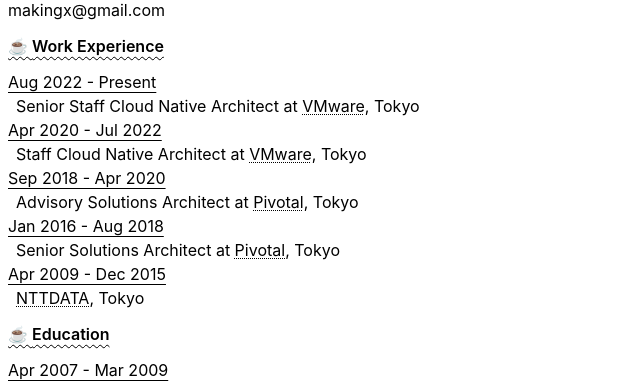
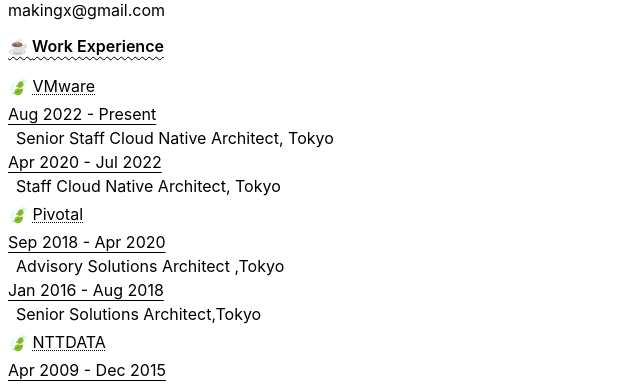
Before and after one commit to categolj/blog-ui, a Next.js app: page /aboutme in a window 1280 px wide. Shown: the part 548-933 px from the top of the page, without its empty margins (0-640 px from the left). Built offline with nearby package versions, Linux system fonts and the light colour scheme.

Commit message:
Update about

```diff
--- a/pages/aboutme/index.js
+++ b/pages/aboutme/index.js
@@ -1,4 +1,5 @@
 import Head from "next/head";
+
 export default function Index() {
     return <>
         <Head>
@@ -18,25 +19,24 @@
         <h3>Email</h3>
         <p>makingx@gmail.com</p>
         <h3>Work Experience</h3>
+        <h4><a href={'https://www.vmware.com'}>VMware</a></h4>
         <dl>
             <dt>Aug 2022 - Present</dt>
-            <dd>Senior Staff Cloud Native Architect at <a href={'https://www.vmware.com'}>VMware</a>,
-                Tokyo
-            </dd>
+            <dd>Senior Staff Cloud Native Architect, Tokyo</dd>
             <dt>Apr 2020 - Jul 2022</dt>
-            <dd>Staff Cloud Native Architect at <a href={'https://www.vmware.com'}>VMware</a>,
-                Tokyo
-            </dd>
+            <dd>Staff Cloud Native Architect, Tokyo</dd>
+        </dl>
+        <h4><a href={'https://pivotal.io'}>Pivotal</a></h4>
+        <dl>
             <dt>Sep 2018 - Apr 2020</dt>
-            <dd>Advisory Solutions Architect at <a href={'https://pivotal.io'}>Pivotal</a>,
-                Tokyo
-            </dd>
+            <dd>Advisory Solutions Architect ,Tokyo</dd>
             <dt>Jan 2016 - Aug 2018</dt>
-            <dd>Senior Solutions Architect at <a href={'https://pivotal.io'}>Pivotal</a>,
-                Tokyo
-            </dd>
+            <dd>Senior Solutions Architect,Tokyo</dd>
+        </dl>
+        <h4><a href={'https://www.nttdata.com'}>NTTDATA</a></h4>
+        <dl>
             <dt>Apr 2009 - Dec 2015</dt>
-            <dd><a href={'https://www.nttdata.com'}>NTTDATA</a>, Tokyo</dd>
+            <dd>Assistant Manager, Tokyo</dd>
         </dl>
         <h3>Education</h3>
         <dl>
```
